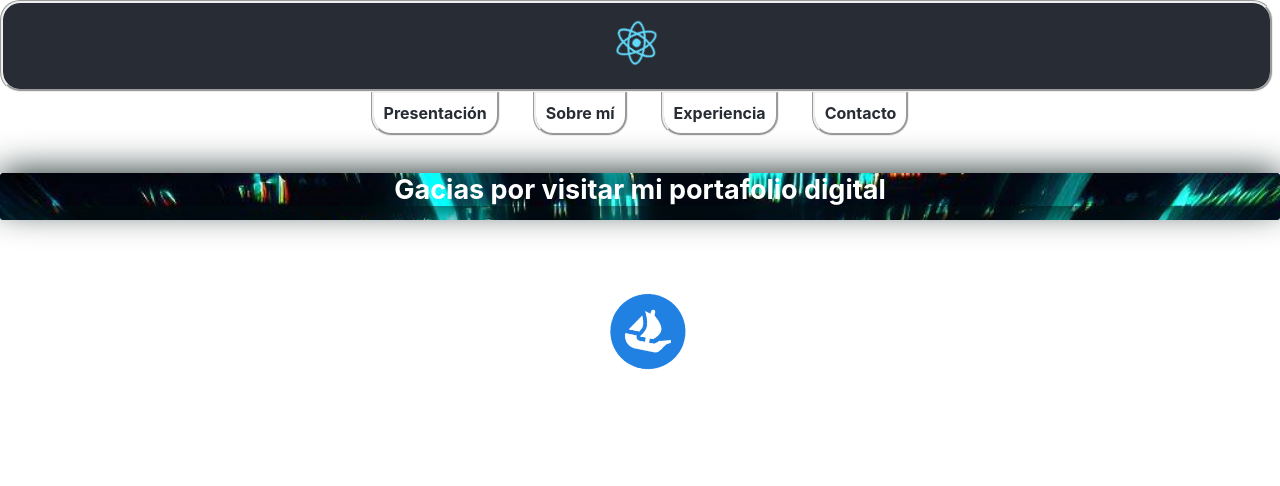
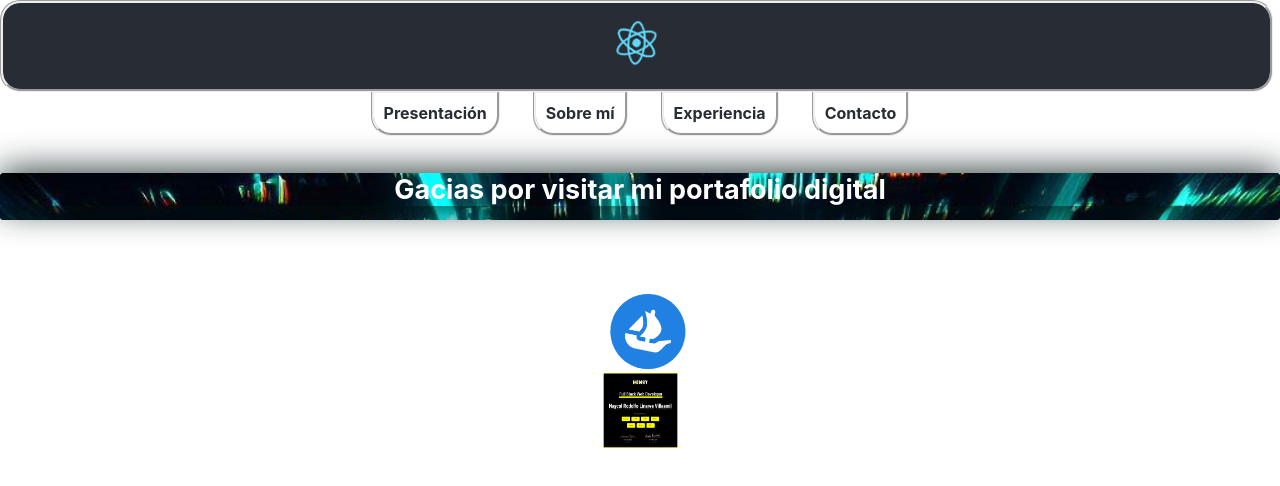
Before and after one commit to wuaicot/Frontend-Portfolio, a React (Create React App) app: page /landinpage in a window 1280 px wide. Shown: the top 486 px of the page. Built offline with nearby package versions, Linux system fonts and the light colour scheme.

Commit message:
adding fswd

```diff
--- a/src/components/Landin/LandinPage.js
+++ b/src/components/Landin/LandinPage.js
@@ -4,6 +4,7 @@ import styles from './LandinPage.module.css';
 import Matx from '../../image/Matx.png';
 import HeroSocial from "../HeroSocial/HeroSocial";
 import openLogo from "../../image/OpenSea_icon.svg1024.png";
+import FSWD from "../../image/Certificado_Henry_FSWD.png";
 
 const open="https://opensea.io/es/wuaicotnft22";
 const LandinPage = () => {
@@ -12,6 +13,8 @@ const LandinPage = () => {
     backgroundImage: `url(${Matx})`, // Set the background image here
     backgroundSize: 'cover',
   };
+
+   const certFswd= "https://certificates.soyhenry.com/new-cert?id=8173422a2e645676511f3fa24f6db9174d81e3e76871bed6da857307da8a6f0b";
 
   return (
     <div className={styles.container} style={containerStyle}>
@@ -25,8 +28,21 @@ const LandinPage = () => {
           alt="logo de openSea"
           title="WUAICOTNFT22"
         />
+
+
       </div>
+
+      <div>
+        <HeroSocial
+       src={FSWD}
+       href={certFswd}
+       alt="miniatura del certificado FSWD"
+       title="Full Stack Web Developer_Naycol R. Linares V."
+      />
+      </div>
+
     </div>
+
   );
 };
 
```
Also changed, not shown: src/image/Certificado_Henry_FSWD.png (added).
